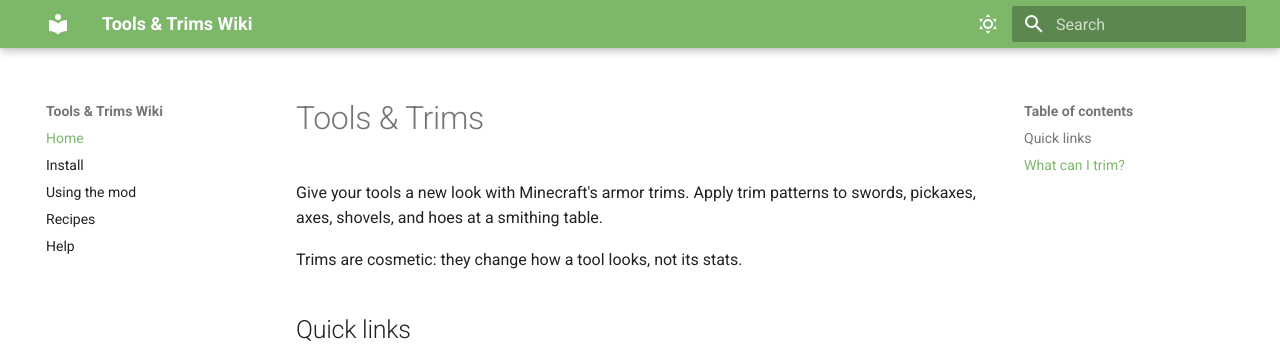
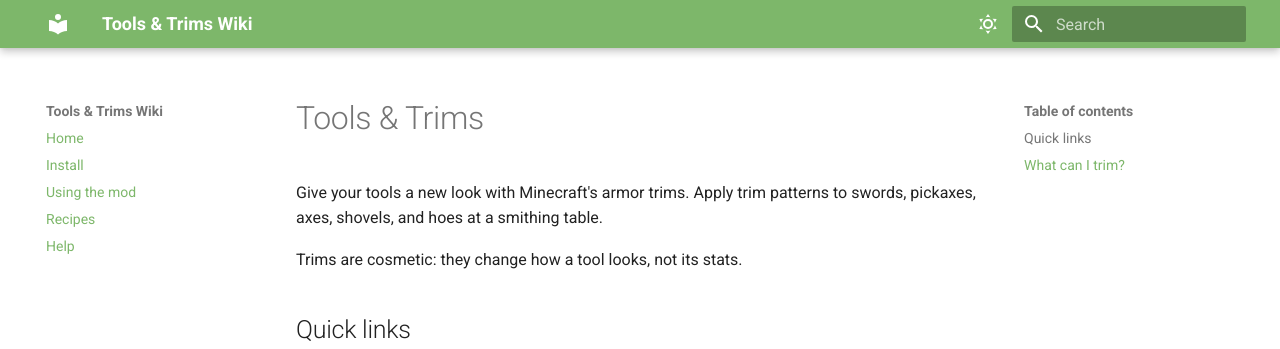
Before and after one commit to nexi449/ToolsAndTrims, an MkDocs documentation site: the page built from docs/index.md, in a window 1280 px wide and 982 px high. Shown: the top 349 px of the window. Built offline with MkDocs 1.6.1 and Material for MkDocs 9.7.7, drawn with Linux system fonts in a browser that asks for light colours.

Commit message:
Update Wiki AGAIN

```diff
--- a/docs/stylesheets/extra.css
+++ b/docs/stylesheets/extra.css
@@ -3,6 +3,7 @@
   --md-primary-fg-color--light: #9acb89;
   --md-primary-fg-color--dark: #639252;
   --md-accent-fg-color: #7db76a;
+  --md-typeset-a-color: #7db76a;
 }
 
 [data-md-color-scheme="slate"] {
@@ -10,4 +11,15 @@
   --md-primary-fg-color--light: #9acb89;
   --md-primary-fg-color--dark: #639252;
   --md-accent-fg-color: #7db76a;
+  --md-typeset-a-color: #7db76a;
 }
+
+a,
+a:visited,
+a:hover,
+a:focus,
+a:active,
+.md-nav__link--active,
+.md-nav__link:focus {
+  color: #7db76a;
+}
```
